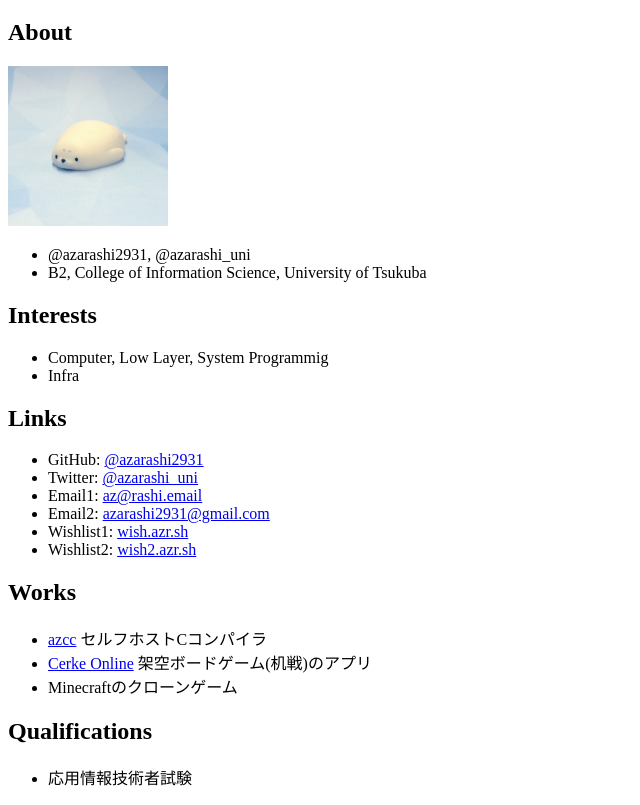
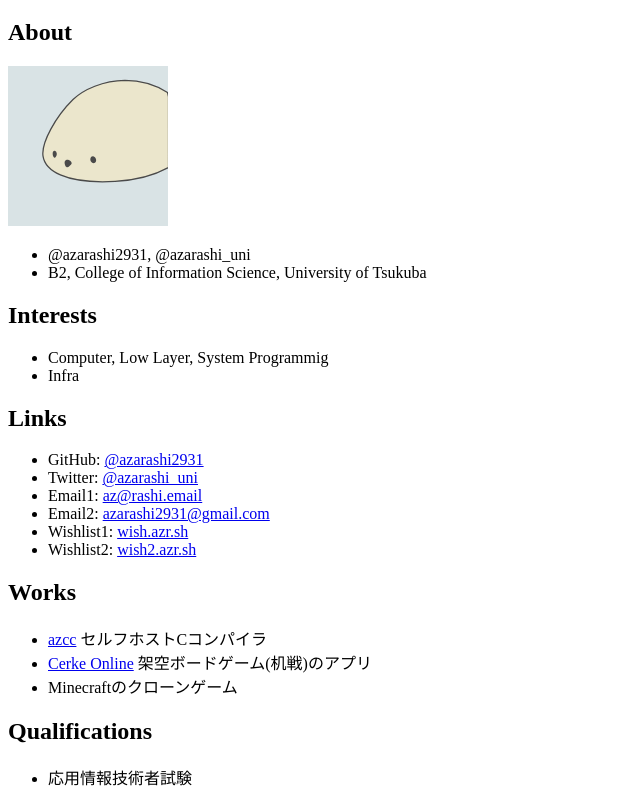
Before and after one commit to azrsh/azr.sh, a plain HTML site: page public/index.html in a window 1280 px wide. Shown: the part 61-866 px from the top of the page, without its empty margins (0-640 px from the left). Drawn offline with Linux system fonts and the light colour scheme.

Commit message:
update icon

```diff
--- a/public/index.html
+++ b/public/index.html
@@ -15,7 +15,7 @@
     <body>
         <h1>azarashi2931</h1>
         <h2>About</h2>
-        <img src="icon.jpg" width="160" height="160" alt="azarashi2931's icon"/>
+        <img src="icon.svg" width="160" height="160" alt="azarashi2931's icon"/>
         <ul>
             <li>@azarashi2931, @azarashi_uni</li>
             <li>B2, College of Information Science, University of Tsukuba</li>
```
Also changed, not shown: public/icon.jpg (deleted), public/icon.svg (added).
